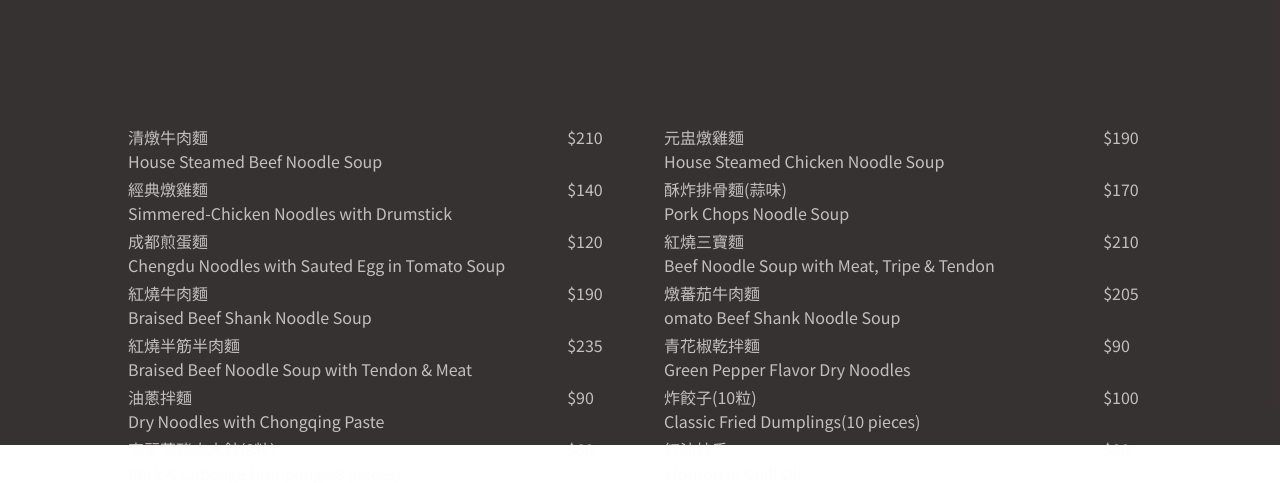
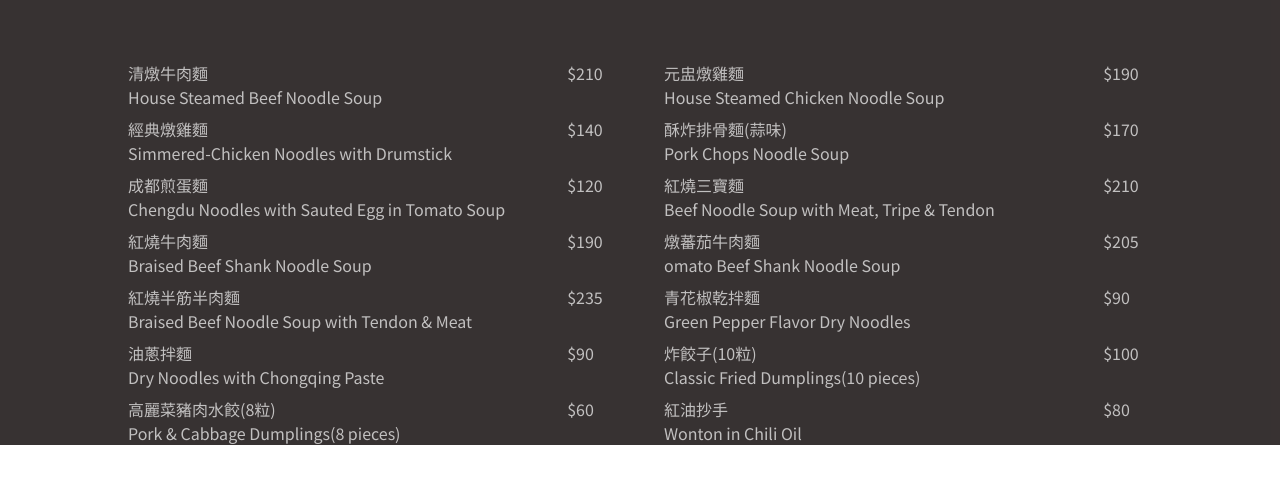
Before and after one commit to aScHEABL/Restaurant-Page, a website built with webpack: page dist/index.html in a window 1280 px wide. Both pictures are taken after a click on the item "MENU". Shown: the part 355-838 px from the top of the page. After the commit the page ends 800 px from the top, so only its background shows below. Built offline with nearby package versions, Linux system fonts and the light colour scheme.

Commit message:
feat: adjust menu row gap

```diff
--- a/src/style.css
+++ b/src/style.css
@@ -156,12 +156,12 @@ footer {
 }
 
 .menu-div {
-    padding-top: 10%;
+    padding-top: 5%;
     width: 80%;
     display: grid;
     grid-template-columns: 1fr 1fr;
     column-gap: 48px;
-    row-gap: 4px;
+    row-gap: 8px;
 }
 
 .menu-div-left {
```
Also changed, not shown: dist/main.js.
